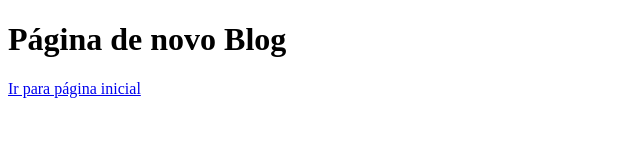
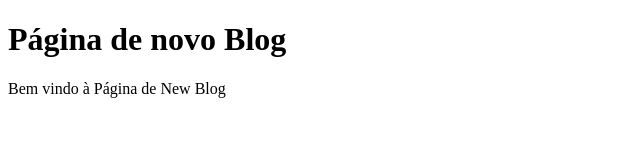
Before and after one commit to jomarcosta/aulagithub, a plain HTML site: page New blog.html in a window 1280 px wide. Shown: the whole page, without its empty margins (0-640 px from the left). Drawn offline with Linux system fonts and the light colour scheme.

Commit message:
Atualizações do Index e New Blog

```diff
--- a/New blog.html
+++ b/New blog.html
@@ -7,6 +7,6 @@
 </head>
 <body>
     <h1>Página de novo Blog</h1>
-    <a href="index.html">Ir para página inicial</a>
+    <p>Bem vindo à Página de New Blog</p>
 </body>
 </html>
```
Also changed, not shown: index.html (+1 -0 lines).
